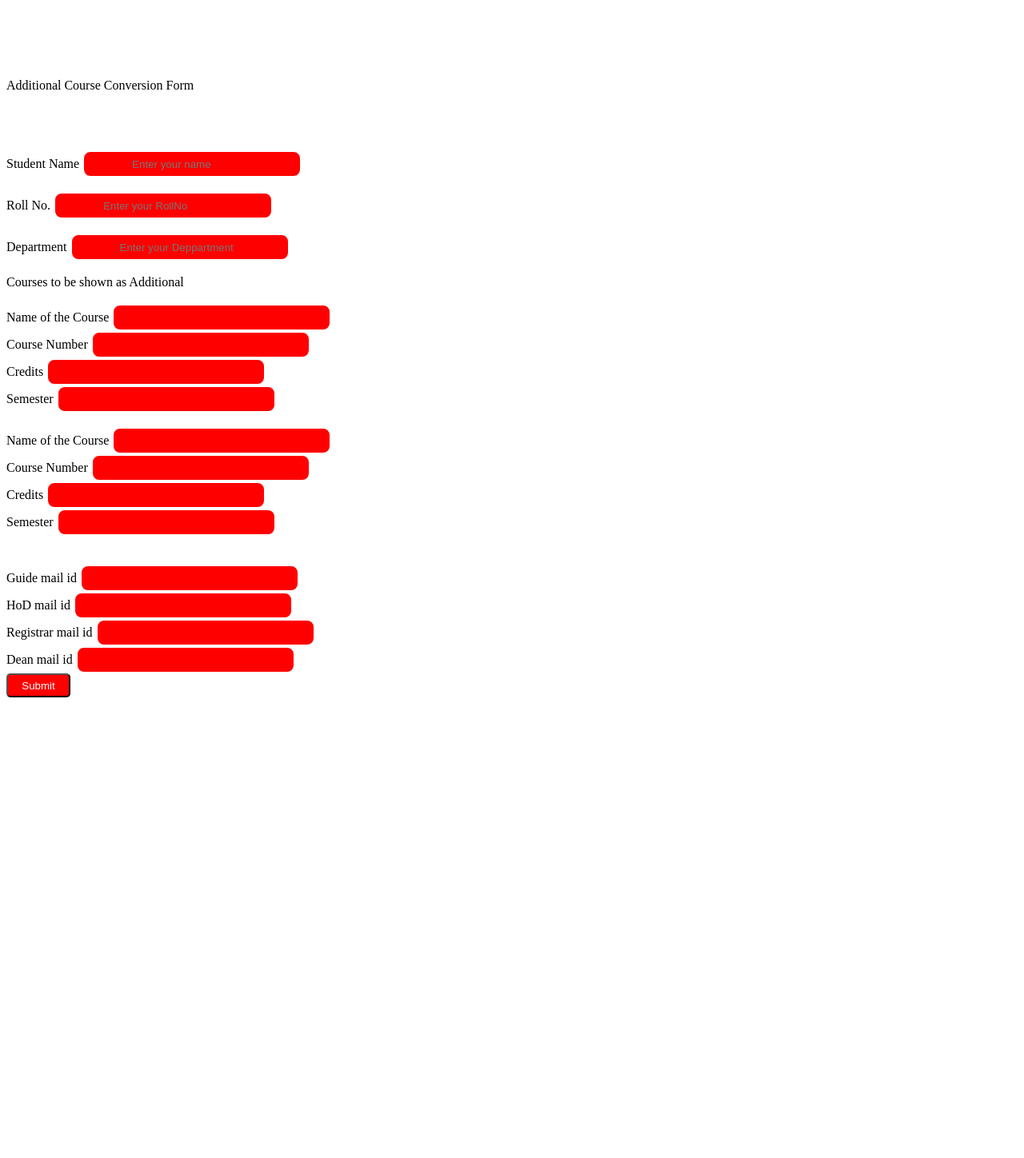
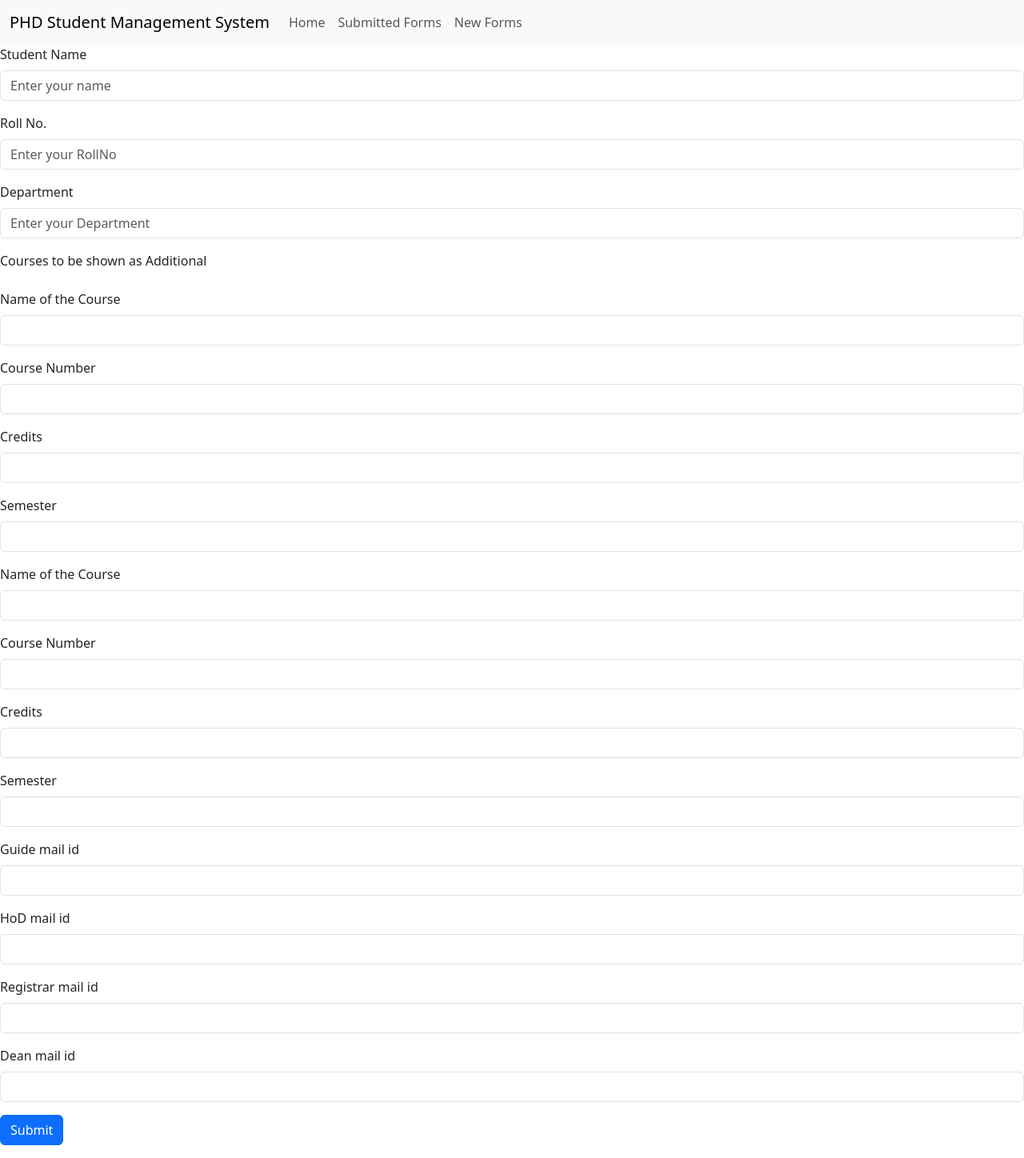
Before and after one commit to Vasishtadepu/SWE-Project-Team30, a Flask app: page /create_forms in a window 1280 px wide. Shown: the whole page at 80% size. Before the commit the page ends 872 px from the top, so only its background shows below. Run offline with Flask 2, Linux system fonts and the light colour scheme; some libraries are stand-ins or nearby versions.

Commit message:
frontend modifications

```diff
--- a/templates/additionalcourseconversion.html
+++ b/templates/additionalcourseconversion.html
@@ -1,4 +1,4 @@
-<!DOCTYPE html>
+<!-- <!DOCTYPE html>
 <html lang="en">
 <head>
     <meta charset="UTF-8">
@@ -54,4 +54,83 @@
 </h2>
    </div>
 </body>
-</html>
+</html> -->
+
+<!-- extending base.html jinja -->
+{% extends "base.html" %}
+{% block content %}
+<!-- Path: templates/additionalcourseconversion.html -->
+<form action="\save_instance" method="POST">
+    <div>
+        <input type="hidden" name="Form_type", value="1">
+        <div class="mb-3">
+            <label for="Student Name" class="form-label">Student Name</label>
+            <input class="form-control" type="text" id="StudentName" name="StudentName" placeholder="Enter your name"/>
+        </div>
+        <div class="mb-3">
+            <label for="Roll No." class="form-label">Roll No.</label>
+            <input class="form-control" type="text" id="RollNo" name="RollNo" placeholder="Enter your RollNo"/>
+        </div>
+        <div class="mb-3">
+            <label for="Department" class="form-label">Department</label>
+            <input class="form-control" type="text" id="Department" name="Department" placeholder="Enter your Department"/>
+        </div>
+    </div>
+    <div class="mb-3">
+        <label for="Additional courses" class="form-label">Courses to be shown as Additional</label>
+    </div>
+        <div class="mb-3">
+            <label for="Name of the Course" class="form-label">Name of the Course</label>
+            <input class="form-control" type="text" id="CourseName1" name="CourseName1"/>
+        </div>
+        <div class="mb-3">
+            <label for="Course Number" class="form-label">Course Number</label>
+            <input class="form-control" type="text" id="CourseNumber1" name="CourseNumber"/>
+        </div>
+        <div class="mb-3">
+            <label for="Credits" class="form-label">Credits</label>
+            <input class="form-control" type="text" id="Credits1" name="Credits1"/>
+        </div>
+        <div class="mb-3">
+            <label for="Semester" class="form-label">Semester</label>
+            <input class="form-control" type="text" id="Semester1" name="Semester1"/>
+        </div>
+    </div>
+    <div class="mb-3">
+        <label for="Name of the Course" class="form-label">Name of the Course</label>
+        <input class="form-control" type="text" id="CourseName2" name="CourseName2"/>
+    </div>
+    <div class="mb-3">
+        <label for="Course Number" class="form-label">Course Number</label>
+        <input class="form-control" type="text" id="CourseNumber2" name="CourseNumber2"/>
+    </div>
+    <div class="mb-3">
+        <label for="Credits" class="form-label">Credits</label>
+        <input class="form-control" type="text" id="Credits2" name="Credits2"/>
+    </div>
+    <div class="mb-3">
+        <label for="Semester" class="form-label">Semester</label>
+        <input class="form-control" type="text" id="Semester2" name="Semester2"/>
+    </div>
+    <div class="mb-3">
+        <label for="Guide mail id" class="form-label">Guide mail id</label>
+        <input class="form-control" type="text" id="Guidemail" name="Guidemail"/>
+    </div>
+    <div class="mb-3">
+        <label for="HoD mail id" class="form-label">HoD mail id</label>
+        <input class="form-control" type="text" id="HoDmail" name="HoDmail"/>
+    </div>
+    <div class="mb-3">
+        <label for="Registrar mail id" class="form-label">Registrar mail id</label>
+        <input class="form-control" type="text" id="Registrarmail" name="Registrarmail"/>
+    </div>
+    <div class="mb-3">
+        <label for="Dean mail id" class="form-label">Dean mail id</label>
+        <input class="form-control" type="text" id="Deanmail" name="Deanmail"/>
+    </div>
+    <div class="mb-3">
+        <button type="submit" class="btn btn-primary">Submit</button>
+    </div>
+</form>
+
+{% endblock %}
--- a/templates/base.html
+++ b/templates/base.html
@@ -17,7 +17,7 @@
             <div class="collapse navbar-collapse" id="navbarNav">
                 <ul class="navbar-nav">
                 <li class="nav-item">
-                    <a class="nav-link" href="#">Home</a>
+                    <a class="nav-link" href="{{url_for('homepage')}}">Home</a>
                 </li>
                 <li class="nav-item">
                     <a class="nav-link" href="#">Submitted Forms</a>
--- a/templates/formslist.html
+++ b/templates/formslist.html
@@ -36,6 +36,11 @@
 
 {% extends "base.html" %}
 {% block content %}
+{% if message %}
+<div class="alert alert-primary" role="alert">
+    {{message}}
+</div>
+{% endif %}
 <form action="\create_instance" method="POST">
   {% for form in session.forms %}
     <div class="form-check">
```
Also changed, not shown: templates/login.html (+8 -0 lines), templates/studenthomepage.html (+6 -2 lines), test.py (+17 -8 lines).
